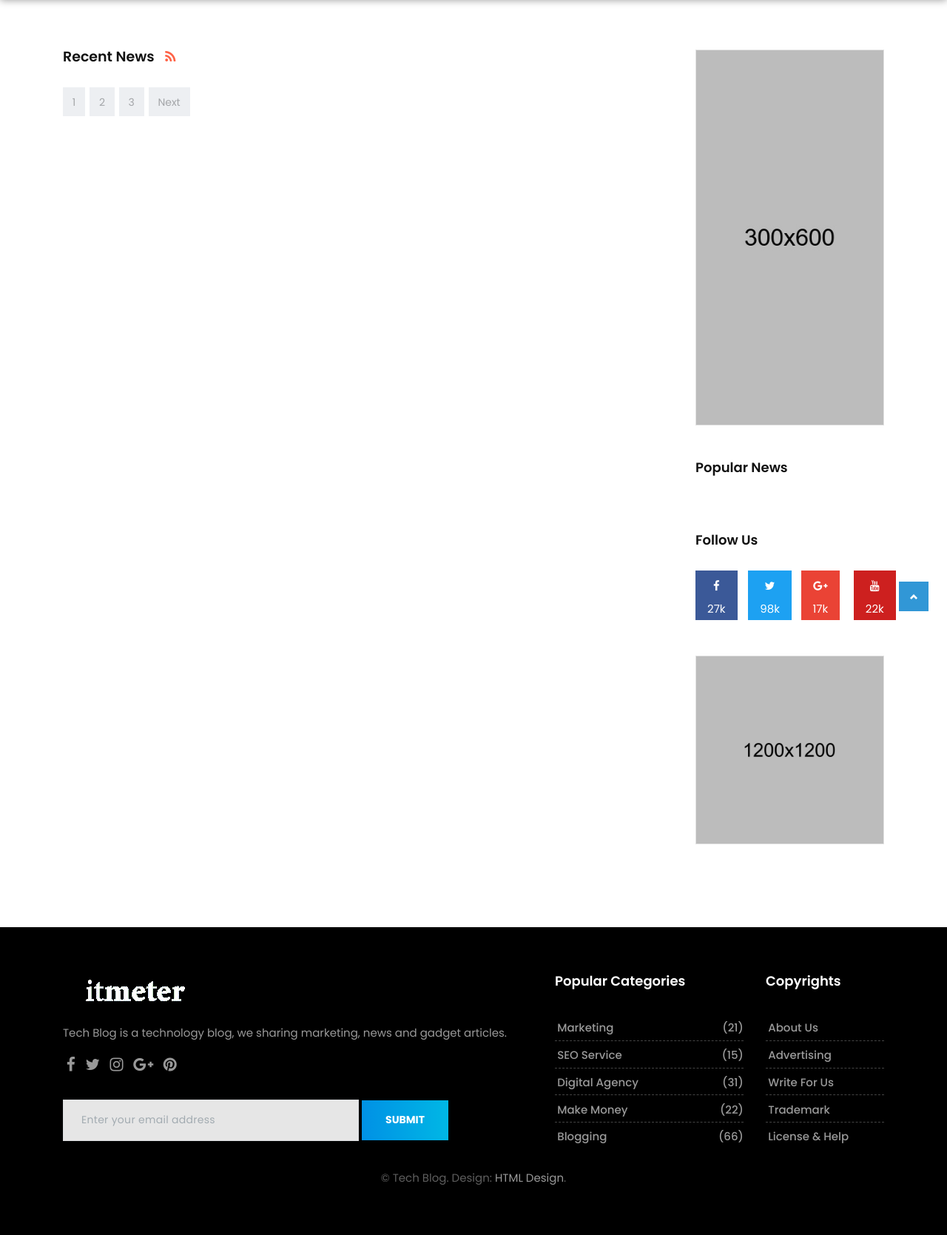
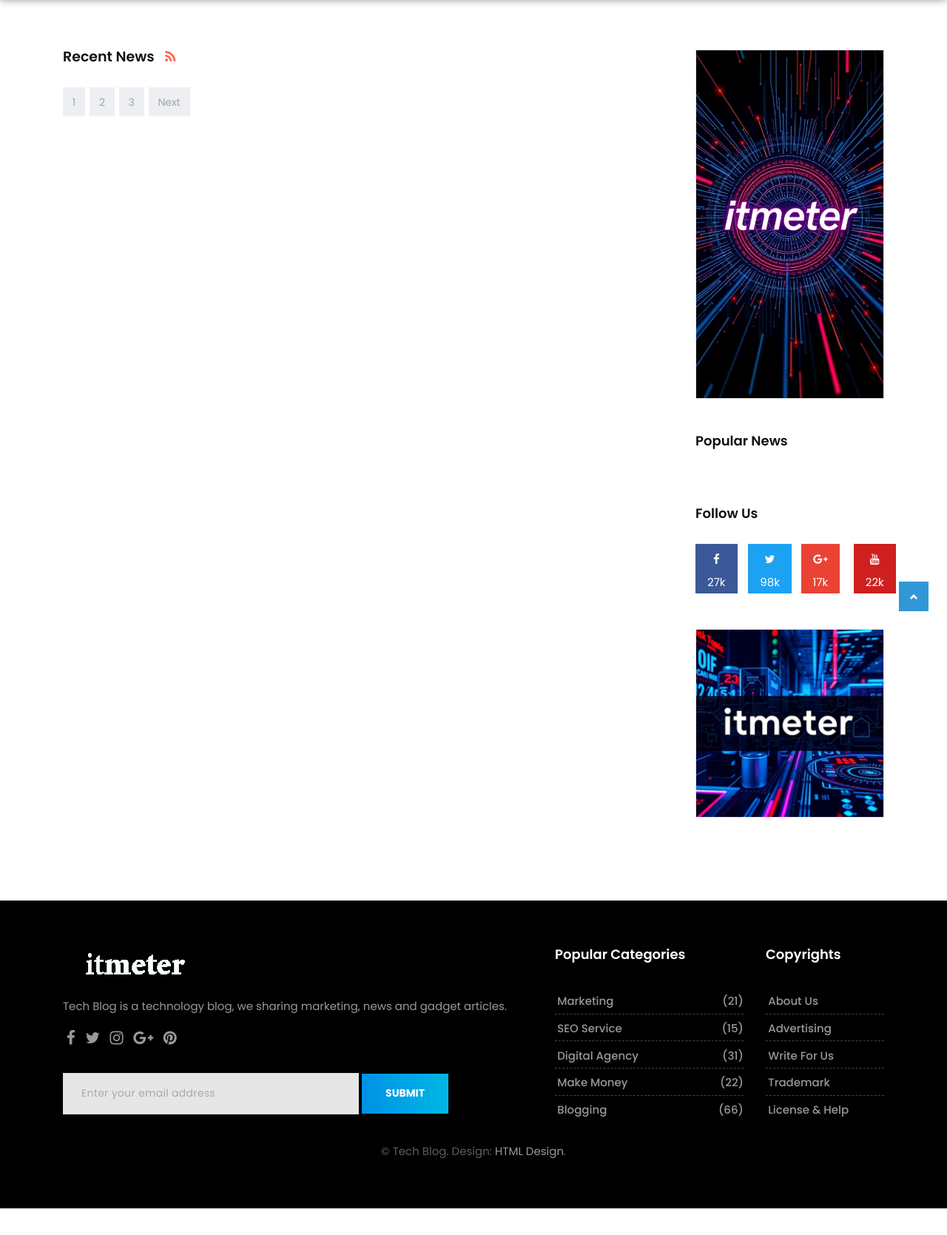
Before and after one commit to pooryafayazi/itmeter.ir, a Django app: page / in a window 1280 px wide. Shown: the part 74-1743 px from the top of the page at 74% size. After the commit the page ends 1707 px from the top, so only its background shows below. Run offline with Django 4.2, Linux system fonts and the light colour scheme; data that the repository does not hold is empty; some libraries are stand-ins or nearby versions.

Commit message:
set banner

```diff
--- a/templates/home/index.html
+++ b/templates/home/index.html
@@ -64,7 +64,7 @@
                     <div class="widget">
                         <div class="banner-spot clearfix">
                             <div class="banner-img">
-                                <img src="{% static 'upload/banner_07.jpg' %}" alt="" class="img-fluid">
+                                <img src="{% static 'images/banner-300-600.jpg' %}" alt="" class="img-fluid">
                             </div><!-- end banner-img -->
                         </div><!-- end banner -->
                     </div><!-- end widget -->
@@ -80,7 +80,7 @@
                     <div class="widget">
                         <div class="banner-spot clearfix">
                             <div class="banner-img">
-                                <img src="{% static 'upload/banner_03.jpg' %}" alt="" class="img-fluid">
+                                <img src="{% static 'images/banner-1200-1200.jpg' %}" alt="" class="img-fluid">
                             </div><!-- end banner-img -->
                         </div><!-- end banner -->
                     </div><!-- end widget -->
--- a/templates/home/news.html
+++ b/templates/home/news.html
@@ -65,7 +65,7 @@
                         <div class="col-lg-12">
                             <div class="banner-spot clearfix">
                                 <div class="banner-img">
-                                    <img src="upload/banner_01.jpg" alt="" class="img-fluid">
+                                    <img src="{% static 'images/banner-728-90.jpg' %}" alt="" class="img-fluid">
                                 </div><!-- end banner-img -->
                             </div><!-- end banner -->
                         </div><!-- end col -->
@@ -258,7 +258,7 @@
                     <div class="widget">
                         <div class="banner-spot clearfix">
                             <div class="banner-img">
-                                <img src="upload/banner_07.jpg" alt="" class="img-fluid">
+                                <img src="{% static 'images/banner-300-600.jpg' %}" alt="" class="img-fluid">
                             </div><!-- end banner-img -->
                         </div><!-- end banner -->
                     </div><!-- end widget -->
@@ -275,7 +275,7 @@
                     <div class="widget">
                         <div class="banner-spot clearfix">
                             <div class="banner-img">
-                                <img src="upload/banner_03.jpg" alt="" class="img-fluid">
+                                <img src="{% static 'images/banner-1200-1200.jpg' %}" alt="" class="img-fluid">
                             </div><!-- end banner-img -->
                         </div><!-- end banner -->
                     </div><!-- end widget -->
```
Also changed, not shown: statics/images/banner-1200-1200.jpg (added), statics/images/banner-300-600.jpg (added), statics/images/banner-728-90.jpg (added).
